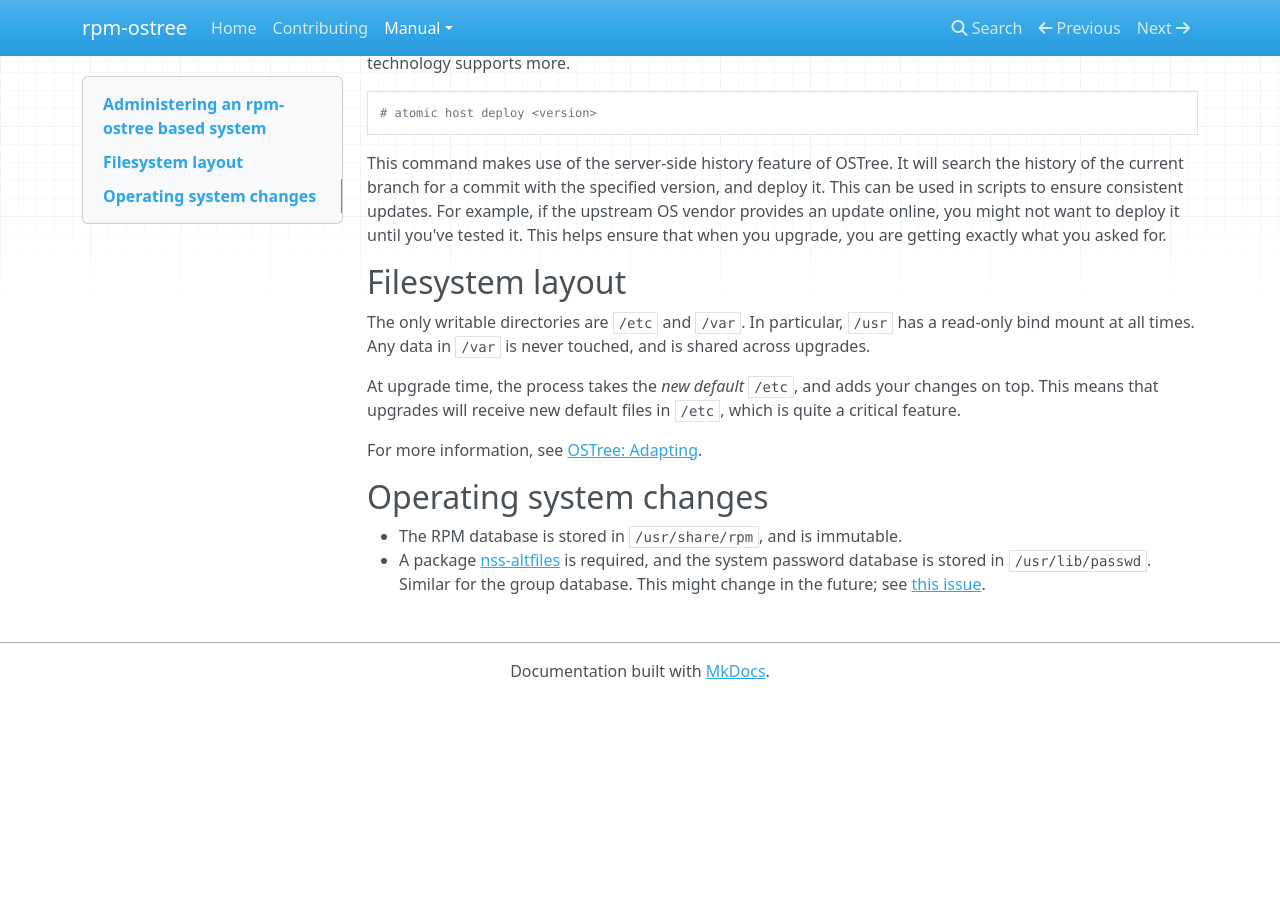
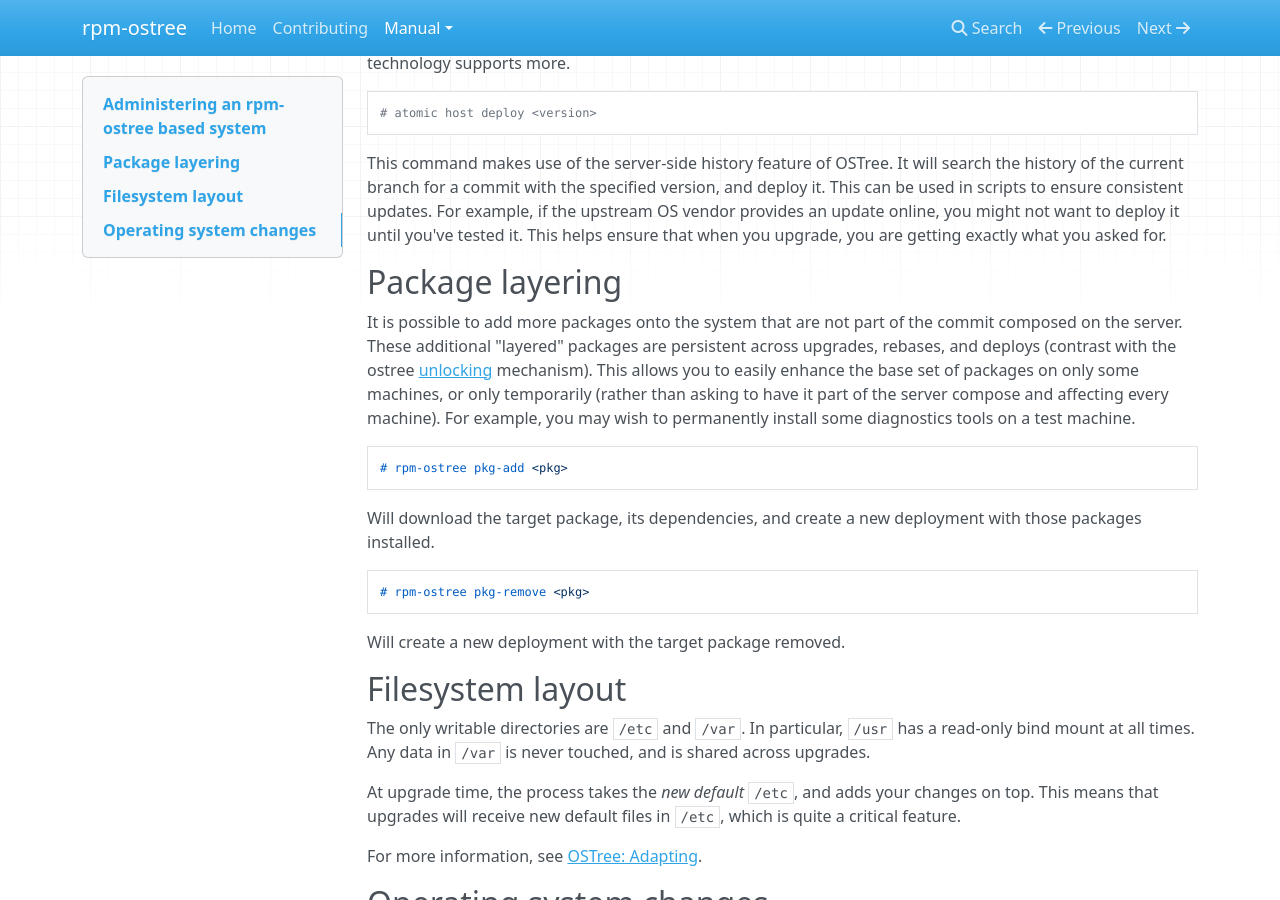
Before and after one commit to coreos/rpm-ostree, an MkDocs documentation site: the page built from docs/manual/administrator-handbook.md, in a window 1280 px wide and 900 px high, scrolled down 515 px. Built offline with MkDocs 1.6.1, drawn with Linux system fonts in a browser that asks for light colours; nearby versions of some CDN libraries; old or Windows-style settings are respelled for this version of MkDocs; before the commit the page ends 1214 px from its top, so only the background shows below that.

Commit message:
docs: add section about package layering
Add some notes in the manual about package layering. Would be nice to
have `ostree admin unlock` also be part of the ostree manual for a
better contrast of the two.

Looking at the other snippets in the document, this makes me think we
probably should also add wrappers in `/usr/bin/atomic` for the new
commands. Or maybe we should wait until they're not in preview mode
anymore.

````diff
--- a/docs/manual/administrator-handbook.md
+++ b/docs/manual/administrator-handbook.md
@@ -37,6 +37,31 @@
 you've tested it.  This helps ensure that when you upgrade, you are
 getting exactly what you asked for.
 
+## Package layering
+
+It is possible to add more packages onto the system that are not part of
+the commit composed on the server. These additional "layered" packages
+are persistent across upgrades, rebases, and deploys (contrast with the
+ostree [unlocking](https://github.com/ostreedev/ostree/blob/master/man/ostree-admin-unlock.xml)
+mechanism). This allows you to easily enhance the base set of packages
+on only some machines, or only temporarily (rather than asking to have
+it part of the server compose and affecting every machine). For example,
+you may wish to permanently install some diagnostics tools on a test
+machine.
+
+```
+# rpm-ostree pkg-add <pkg>
+```
+
+Will download the target package, its dependencies, and create a new
+deployment with those packages installed.
+
+```
+# rpm-ostree pkg-remove <pkg>
+```
+
+Will create a new deployment with the target package removed.
+
 ## Filesystem layout
 
 The only writable directories are `/etc` and `/var`.  In particular,
````
